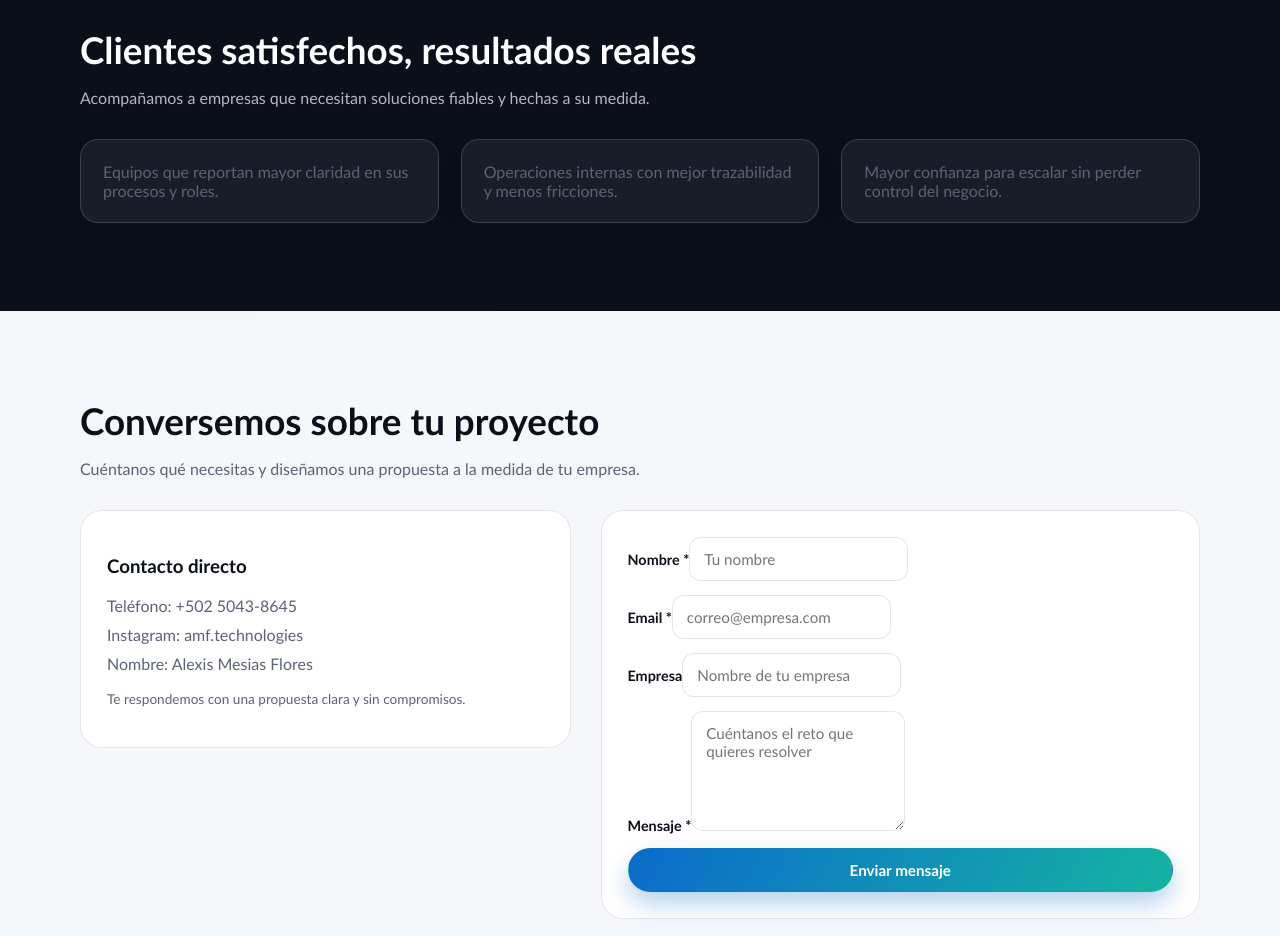
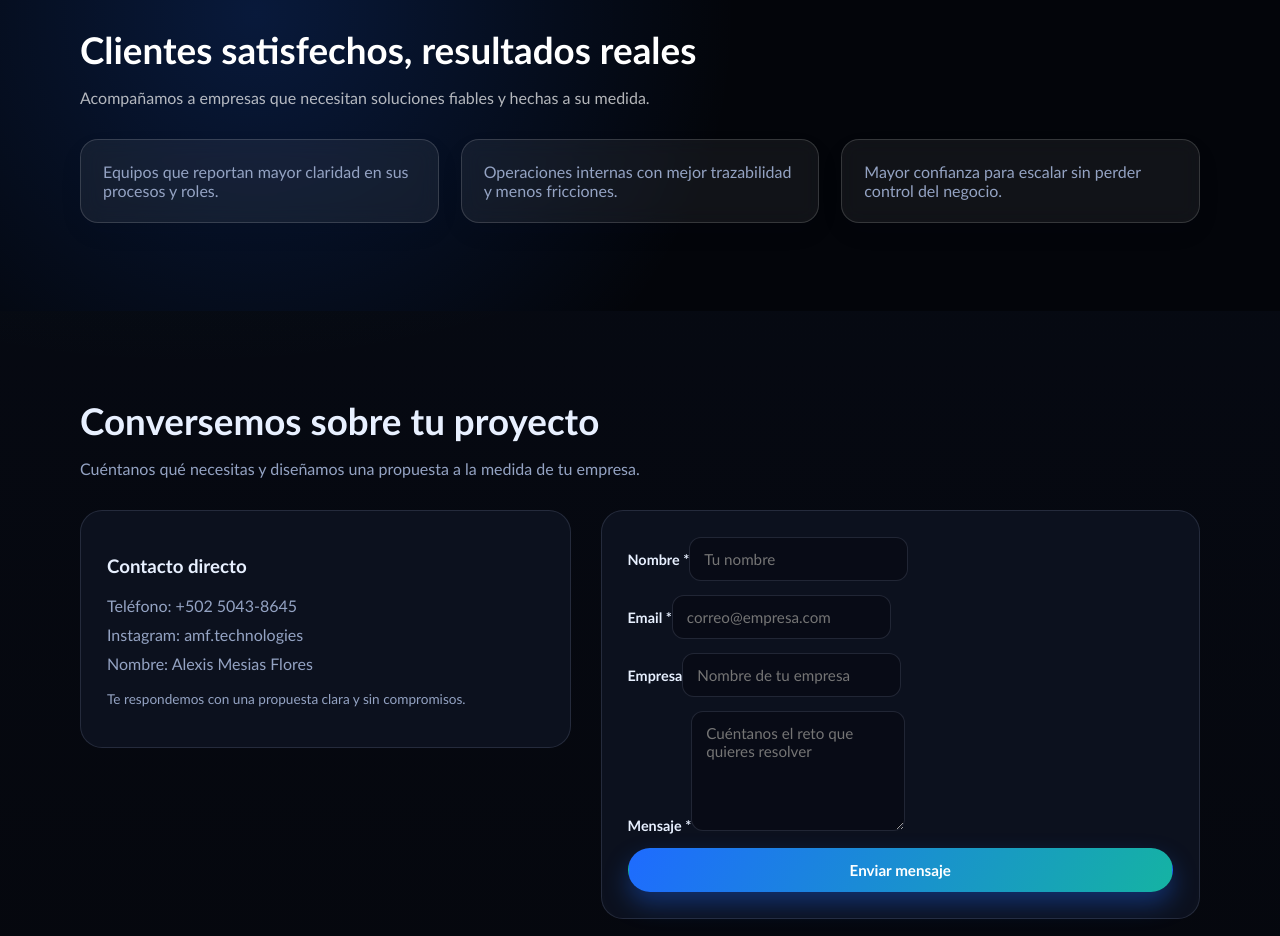
Before and after one commit to Alexistodj124/WebPageAMF, a React (Vite) app: page / in a window 1280 px wide. Shown: the part 1660-2596 px from the top of the page. Built offline with nearby package versions, Linux system fonts and the light colour scheme.

Commit message:
dark theme

```diff
--- a/src/index.css
+++ b/src/index.css
@@ -1,6 +1,6 @@
 :root {
-  color: #0b0f1a;
-  background-color: #f6f7fb;
+  color: #e8f0ff;
+  background-color: #05070d;
   font-family: "Outfit", "Trebuchet MS", sans-serif;
   text-rendering: optimizeLegibility;
   -webkit-font-smoothing: antialiased;
@@ -18,7 +18,7 @@ html {
 body {
   margin: 0;
   min-height: 100vh;
-  background-color: #f6f7fb;
+  background-color: #05070d;
 }
 
 a {
--- a/src/styles/landing.css
+++ b/src/styles/landing.css
@@ -1,21 +1,22 @@
 :root {
-  --bg: #f6f7fb;
-  --bg-dark: #0b0f1a;
-  --surface: #ffffff;
-  --text: #0b0f1a;
-  --muted: #5b6375;
-  --brand: #0b6bcb;
+  --bg: #05070d;
+  --bg-dark: #03050a;
+  --surface: rgba(13, 18, 32, 0.9);
+  --text: #e8f0ff;
+  --muted: #94a3c3;
+  --brand: #1e6bff;
   --brand-2: #15b3a3;
-  --accent: #ffb347;
-  --border: rgba(11, 15, 26, 0.1);
-  --shadow: 0 18px 40px rgba(11, 15, 26, 0.12);
+  --accent: #7cc4ff;
+  --border: rgba(148, 163, 195, 0.18);
+  --shadow: 0 22px 50px rgba(5, 7, 13, 0.45);
 }
 
 .app {
   color: var(--text);
-  background: radial-gradient(circle at top left, rgba(21, 179, 163, 0.12), transparent 55%),
-    radial-gradient(circle at 15% 35%, rgba(11, 107, 203, 0.15), transparent 50%),
-    var(--bg);
+  background: radial-gradient(circle at top left, rgba(30, 107, 255, 0.2), transparent 55%),
+    radial-gradient(circle at 15% 35%, rgba(21, 179, 163, 0.18), transparent 50%),
+    radial-gradient(circle at 85% 20%, rgba(124, 196, 255, 0.16), transparent 45%),
+    linear-gradient(180deg, #05070d 0%, #070b16 45%, #05070d 100%);
   min-height: 100vh;
 }
 
@@ -55,8 +56,8 @@
   position: sticky;
   top: 0;
   z-index: 20;
-  backdrop-filter: blur(16px);
-  background: rgba(246, 247, 251, 0.85);
+  backdrop-filter: blur(18px);
+  background: rgba(5, 7, 13, 0.8);
   border-bottom: 1px solid var(--border);
 }
 
@@ -72,6 +73,10 @@
   font-weight: 700;
   letter-spacing: -0.02em;
   font-size: 1.1rem;
+  background: linear-gradient(120deg, #ffffff, #7cc4ff);
+  -webkit-background-clip: text;
+  background-clip: text;
+  -webkit-text-fill-color: transparent;
 }
 
 .nav-links {
@@ -119,7 +124,7 @@
 .btn-primary {
   background: linear-gradient(120deg, var(--brand), var(--brand-2));
   color: white;
-  box-shadow: 0 12px 24px rgba(11, 107, 203, 0.3);
+  box-shadow: 0 12px 24px rgba(30, 107, 255, 0.35);
 }
 
 .btn-primary:hover {
@@ -129,7 +134,7 @@
 
 .btn-secondary {
   border: 1px solid var(--border);
-  background: white;
+  background: rgba(13, 18, 32, 0.9);
   color: var(--text);
 }
 
@@ -143,7 +148,7 @@
   height: 40px;
   border-radius: 10px;
   border: 1px solid var(--border);
-  background: white;
+  background: rgba(13, 18, 32, 0.9);
   display: inline-flex;
   align-items: center;
   justify-content: center;
@@ -192,8 +197,8 @@
 }
 
 .hero-card {
-  background: linear-gradient(140deg, rgba(11, 107, 203, 0.08), rgba(21, 179, 163, 0.1));
-  border: 1px solid rgba(11, 107, 203, 0.15);
+  background: linear-gradient(140deg, rgba(30, 107, 255, 0.12), rgba(21, 179, 163, 0.12));
+  border: 1px solid rgba(124, 196, 255, 0.2);
   padding: 28px;
   border-radius: 24px;
   box-shadow: var(--shadow);
@@ -235,6 +240,7 @@
   padding: 22px;
   box-shadow: 0 10px 25px rgba(11, 15, 26, 0.06);
   transition: transform 0.2s ease, box-shadow 0.2s ease;
+  backdrop-filter: blur(10px);
 }
 
 .card:hover {
@@ -258,7 +264,7 @@
   display: inline-flex;
   align-items: center;
   justify-content: center;
-  background: rgba(11, 107, 203, 0.12);
+  background: rgba(30, 107, 255, 0.2);
 }
 
 .benefit-grid {
@@ -267,7 +273,8 @@
 }
 
 .social-proof {
-  background: var(--bg-dark);
+  background: radial-gradient(circle at 20% 20%, rgba(30, 107, 255, 0.2), transparent 45%),
+    var(--bg-dark);
   color: white;
 }
 
@@ -288,7 +295,7 @@
 }
 
 .contact-card {
-  background: white;
+  background: rgba(13, 18, 32, 0.95);
   border-radius: 22px;
   padding: 26px;
   border: 1px solid var(--border);
@@ -317,6 +324,8 @@ textarea {
   padding: 12px 14px;
   font-size: 0.95rem;
   font-family: inherit;
+  background: rgba(8, 12, 22, 0.9);
+  color: var(--text);
 }
 
 textarea {
@@ -331,7 +340,7 @@ textarea {
 
 .success {
   background: rgba(21, 179, 163, 0.15);
-  color: #06796e;
+  color: #7ceadf;
   padding: 10px 14px;
   border-radius: 12px;
   border: 1px solid rgba(21, 179, 163, 0.3);
```
